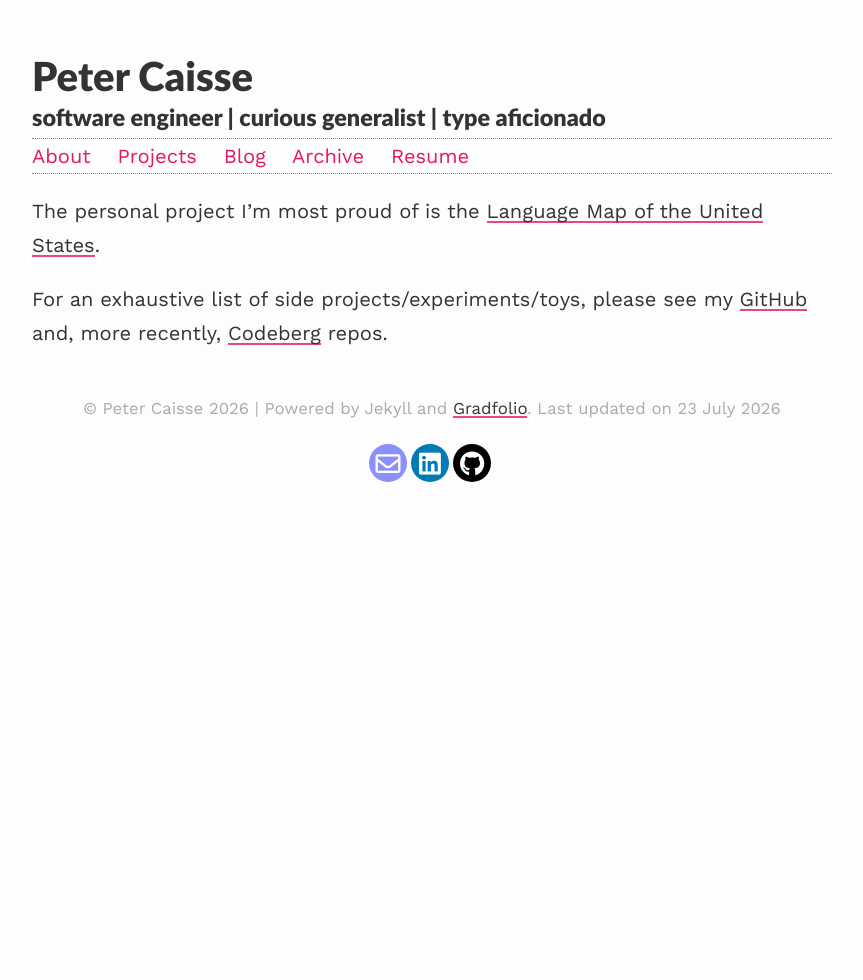
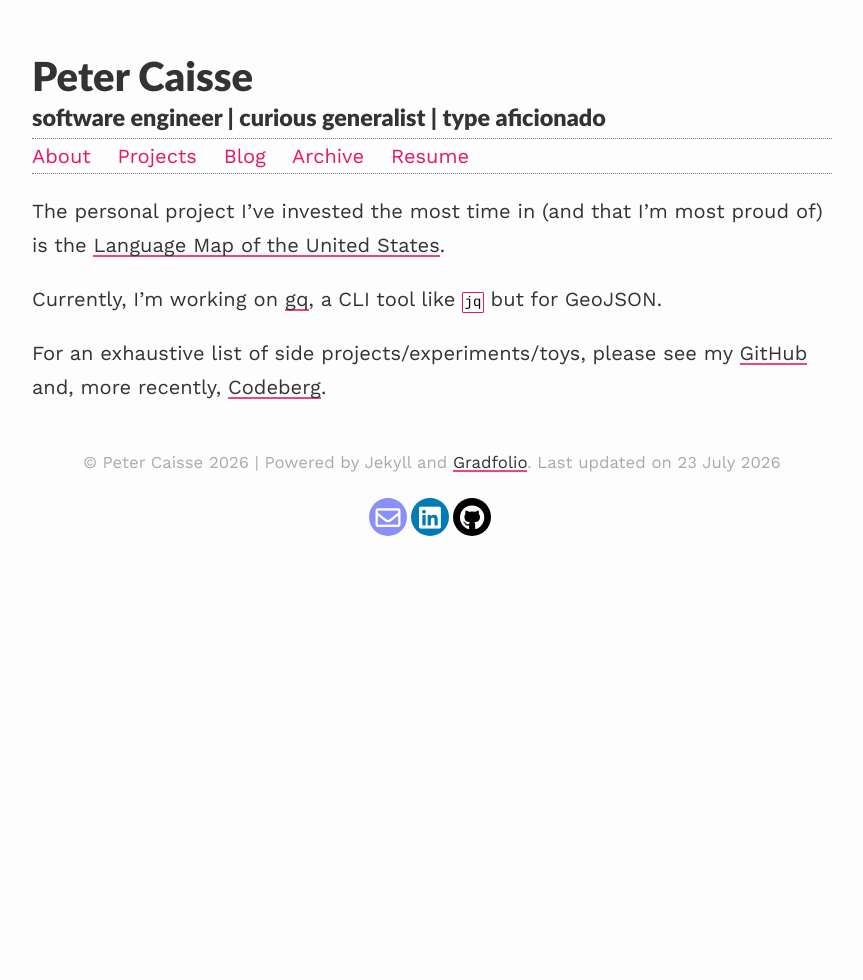
Before and after one commit to pcaisse/pcaisse.github.io, a Jekyll site: the page built from _pages/projects.md, in a window 1280 px wide. Shown: the whole page, without its empty margins (208-1071 px from the left). Built offline with Jekyll 4.4.1, drawn with Linux system fonts in a browser that asks for light colours; nearby versions of some CDN libraries.

Commit message:
Update projects page

```diff
--- a/_pages/projects.md
+++ b/_pages/projects.md
@@ -5,6 +5,9 @@ permalink: /projects/
 published: true
 ---
 
-The personal project I'm most proud of is the [Language Map of the United States](https://languagemap.us).
+The personal project I've invested the most time in (and that I'm most proud of) is the [Language Map of the United States](https://languagemap.us).
 
-For an exhaustive list of side projects/experiments/toys, please see my [GitHub](https://github.com/pcaisse) and, more recently, [Codeberg](https://codeberg.org/pcaisse) repos.
+Currently, I'm working on [gq](https://codeberg.org/pcaisse/gq), a CLI tool like `jq` but for
+GeoJSON.
+
+For an exhaustive list of side projects/experiments/toys, please see my [GitHub](https://github.com/pcaisse) and, more recently, [Codeberg](https://codeberg.org/pcaisse).
```
